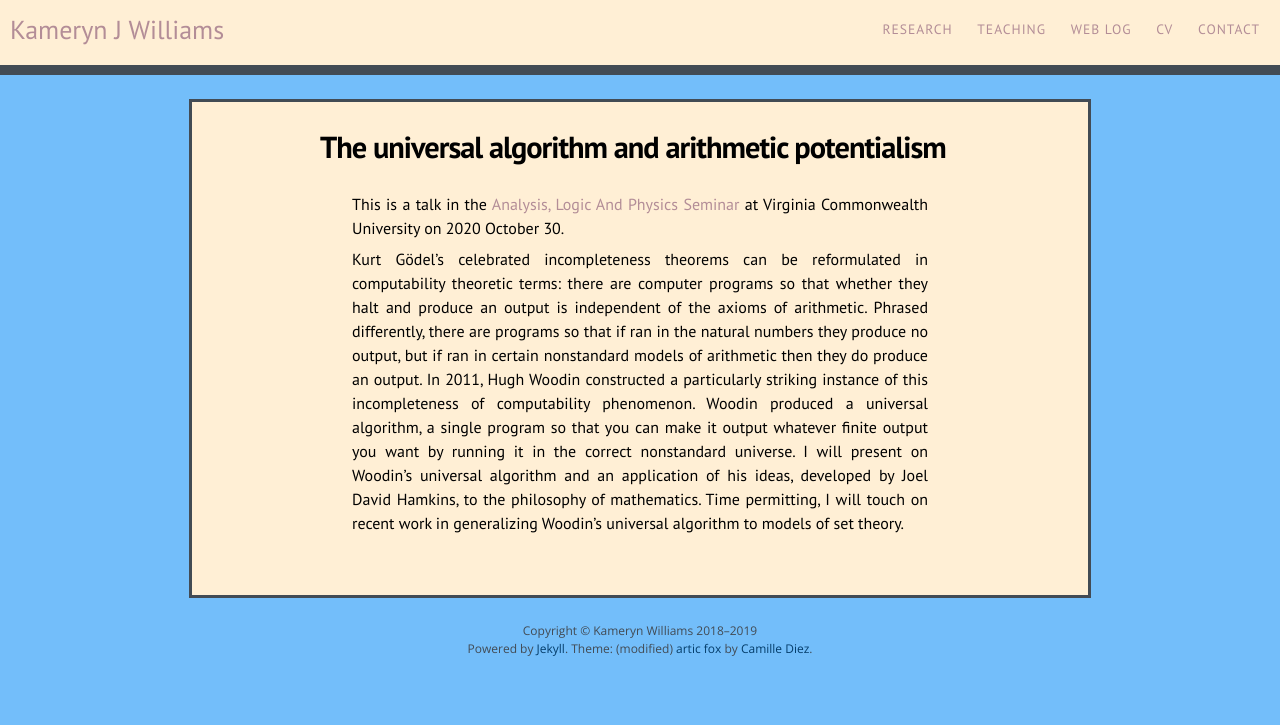
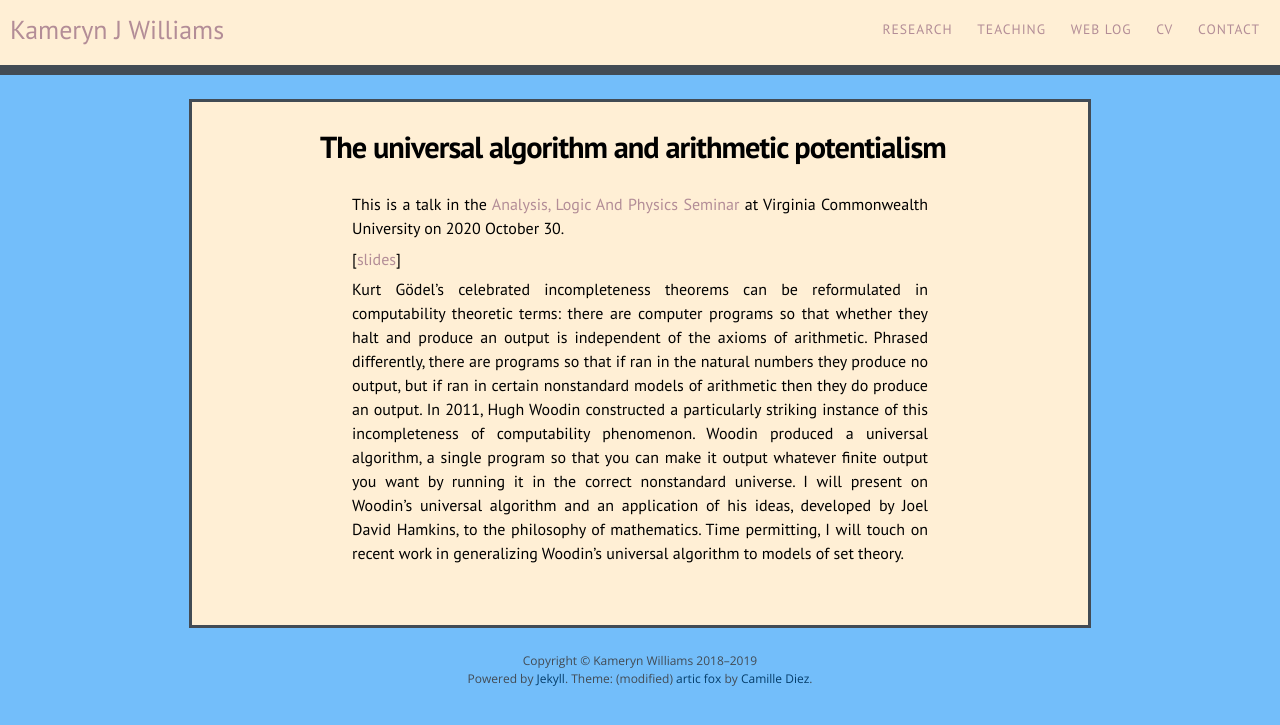
Before and after one commit to kamerynjw/kamerynjw.github.io, a Jekyll site: the page built from research/talks/2020-oct-universal-algorithm.md, in a window 1280 px wide. Shown: the top 725 px of the page. Built offline with Jekyll 4.4.1, drawn with Linux system fonts in a browser that asks for light colours; nearby versions of some CDN libraries.

Commit message:
added vcu slides

```diff
--- a/research/talks/2020-oct-universal-algorithm.md
+++ b/research/talks/2020-oct-universal-algorithm.md
@@ -8,4 +8,6 @@ image: ghost-in-computer.jpg
 
 This is a talk in the [Analysis, Logic And Physics Seminar](https://sites.google.com/a/vcu.edu/alps/) at Virginia Commonwealth University on 2020 October 30.
 
+[[slides]({{ page.url }}univ-alg.pdf)]
+
 Kurt Gödel's celebrated incompleteness theorems can be reformulated in computability theoretic terms: there are computer programs so that whether they halt and produce an output is independent of the axioms of arithmetic. Phrased differently, there are programs so that if ran in the natural numbers they produce no output, but if ran in certain nonstandard models of arithmetic then they do produce an output. In 2011, Hugh Woodin constructed a particularly striking instance of this incompleteness of computability phenomenon. Woodin produced a universal algorithm, a single program so that you can make it output whatever finite output you want by running it in the correct nonstandard universe. I will present on Woodin's universal algorithm and an application of his ideas, developed by Joel David Hamkins, to the philosophy of mathematics. Time permitting, I will touch on recent work in generalizing Woodin's universal algorithm to models of set theory.
```
Also changed, not shown: 1 other file.
